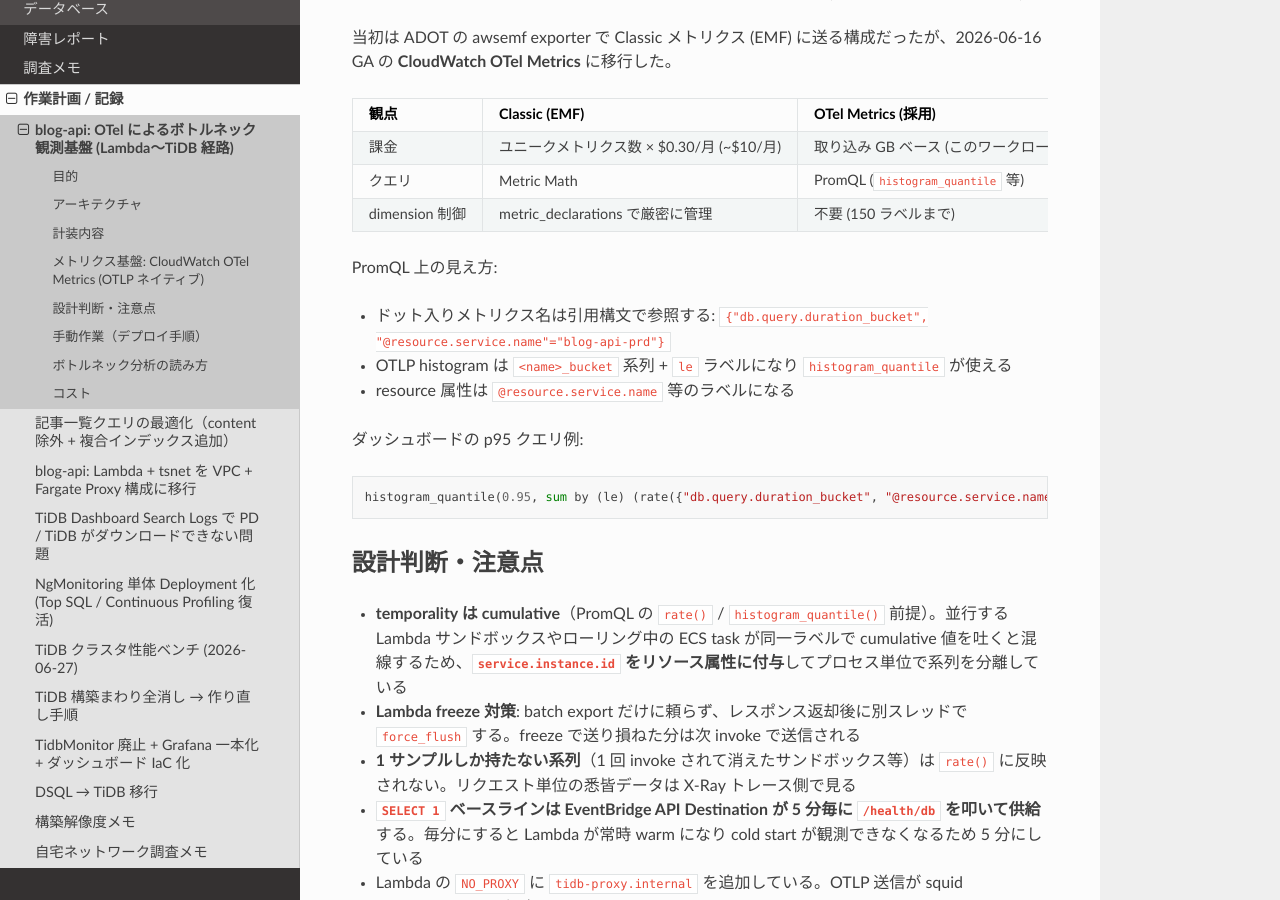
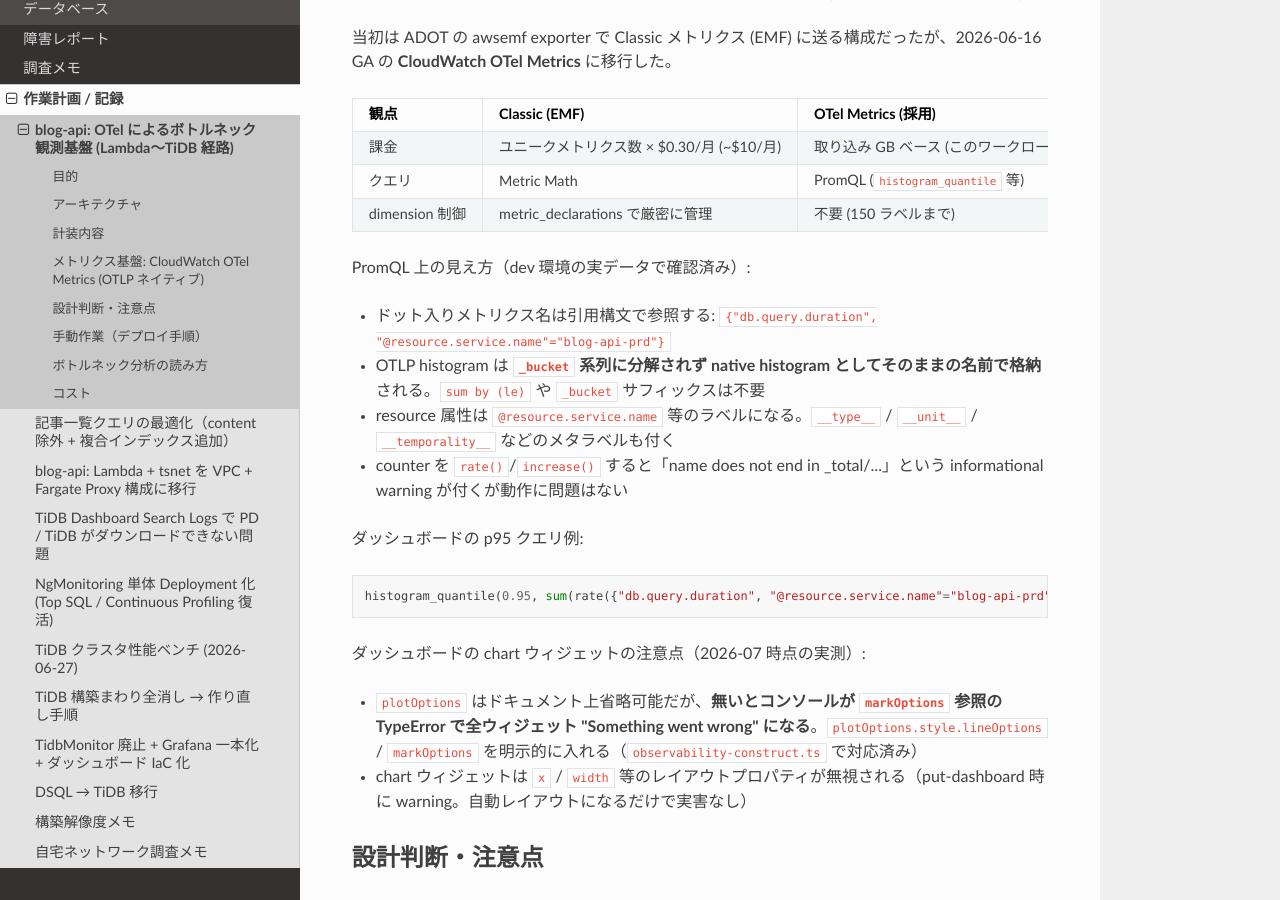
Before and after one commit to shuntaka9576/shuntaka-dev, a Sphinx documentation site: the page built from docs/source/tasks/2026-07-03-otel-bottleneck-observability.md, in a window 1280 px wide and 900 px high, scrolled down 2480 px. Built offline with Sphinx 7.4.7 and the Read the Docs theme 3.1.0, drawn with Linux system fonts in a browser that asks for light colours; pages that are not in the unit, such as notebooks, are missing from menus; some of the changed text lies outside the part shown.

Commit message:
fix: ダッシュボードの PromQL クエリと chart ウィジェット定義を実測に合わせて修正
dev 環境の実データで検証した結果 2 点を修正する。

- CloudWatch OTel Metrics は OTLP histogram を _bucket 系列に分解せず
  native histogram として格納するため、histogram_quantile を
  sum(rate({"<name>"}[15m])) 形式に変更 (sum by (le) / _bucket は不要)
- chart ウィジェットは plotOptions がドキュメント上省略可能だが、無いと
  コンソールが markOptions 参照の TypeError で全ウィジェット描画に失敗する
  ため、明示的にデフォルト相当の plotOptions を出力する

````diff
--- a/docs/source/tasks/2026-07-03-otel-bottleneck-observability.md
+++ b/docs/source/tasks/2026-07-03-otel-bottleneck-observability.md
@@ -90,17 +90,23 @@
 | クエリ         | Metric Math                               | PromQL (`histogram_quantile` 等)                     |
 | dimension 制御 | metric_declarations で厳密に管理          | 不要 (150 ラベルまで)                                |
 
-PromQL 上の見え方:
+PromQL 上の見え方（dev 環境の実データで確認済み）:
 
-- ドット入りメトリクス名は引用構文で参照する: `{"db.query.duration_bucket", "@resource.service.name"="blog-api-prd"}`
-- OTLP histogram は `<name>_bucket` 系列 + `le` ラベルになり `histogram_quantile` が使える
-- resource 属性は `@resource.service.name` 等のラベルになる
+- ドット入りメトリクス名は引用構文で参照する: `{"db.query.duration", "@resource.service.name"="blog-api-prd"}`
+- OTLP histogram は **`_bucket` 系列に分解されず native histogram としてそのままの名前で格納**される。`sum by (le)` や `_bucket` サフィックスは不要
+- resource 属性は `@resource.service.name` 等のラベルになる。`__type__` / `__unit__` / `__temporality__` などのメタラベルも付く
+- counter を `rate()`/`increase()` すると「name does not end in \_total/...」という informational warning が付くが動作に問題はない
 
 ダッシュボードの p95 クエリ例:
 
 ```
-histogram_quantile(0.95, sum by (le) (rate({"db.query.duration_bucket", "@resource.service.name"="blog-api-prd"}[15m])))
+histogram_quantile(0.95, sum(rate({"db.query.duration", "@resource.service.name"="blog-api-prd"}[15m])))
 ```
+
+ダッシュボードの chart ウィジェットの注意点（2026-07 時点の実測）:
+
+- `plotOptions` はドキュメント上省略可能だが、**無いとコンソールが `markOptions` 参照の TypeError で全ウィジェット "Something went wrong" になる**。`plotOptions.style.lineOptions` / `markOptions` を明示的に入れる（`observability-construct.ts` で対応済み）
+- chart ウィジェットは `x` / `width` 等のレイアウトプロパティが無視される（put-dashboard 時に warning。自動レイアウトになるだけで実害なし）
 
 ## 設計判断・注意点
 
@@ -201,13 +207,11 @@
 
 1. collector 起動確認: `/ecs/tidb-proxy` ロググループの `otel-collector` prefix にエラーが無いこと
 2. トレース確認: X-Ray コンソールで `lambda.handler` 配下に `db.query` / `db.healthcheck` がぶら下がる 1 リクエスト 1 トレースが見えること
-3. **メトリクス名の実地確認**: CloudWatch Query Studio で以下を実行し、系列が返ることを確認する
+3. **メトリクス名の実地確認**: CloudWatch Query Studio で以下を実行し、系列が返ることを確認する（dev では確認済み。histogram は `_bucket` 分解されず元の名前のまま）
 
    ```
-   {"db.healthcheck.duration_bucket"}
+   {"db.healthcheck.duration"}
    ```
-
-   histogram の `_bucket` サフィックスは公式ドキュメント + AWS ブログの例に基づく想定のため、**実データで名前が違っていた場合は `iac/aws/lib/api/observability-construct.ts` のクエリだけ修正**する（構造はクエリ文字列を差し替えるだけで済むようにしてある）
 
 4. ダッシュボード確認: `d-st-observability` / `p-st-observability` で p50/p95/p99 が描画されること（プローブが 5 分毎なので初回データまで最大 ~15 分待つ）
 5. TiDB Dashboard の statement duration と CloudWatch を同一時間窓で並べ、突き合わせができること
````
Also changed, not shown: 2 other files.
